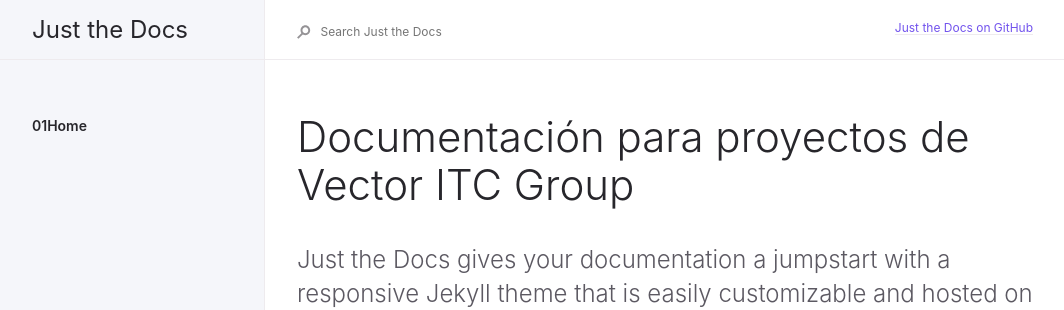
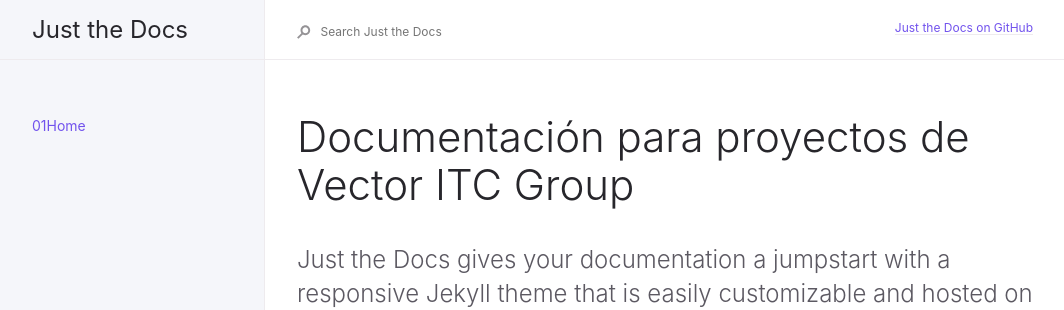
Before and after one commit to abeltranes/abeltranes.github.io, a Jekyll site: the page built from index.md, in a window 1280 px wide. Shown: the top 310 px of the page, without its empty margins (91-1155 px from the left). Built offline with Jekyll 4.4.1, drawn with Linux system fonts in a browser that asks for light colours.

Commit message:
Update nav.html

```diff
--- a/_includes/nav.html
+++ b/_includes/nav.html
@@ -8,7 +8,7 @@
             {% if page.parent == node.title or page.grand_parent == node.title %}
               {% assign first_level_url = node.url | absolute_url %}
             {% endif %}
-            <a href="{{ page.parent | absolute_url }}" class="navigation-list-link{% if page.url == node.url %} active{% endif %}">01{{ node.title }}</a>
+            <a href="{{ node.url | absolute_url }}" class="navigation-list-link{% if page.url == page.parent %} active{% endif %}">01{{ node.title }}</a>
             {% if node.has_children %}
               {% assign children_list = site.html_pages | sort:"nav_order" %}
               <ul class="navigation-list-child-list ">
```
